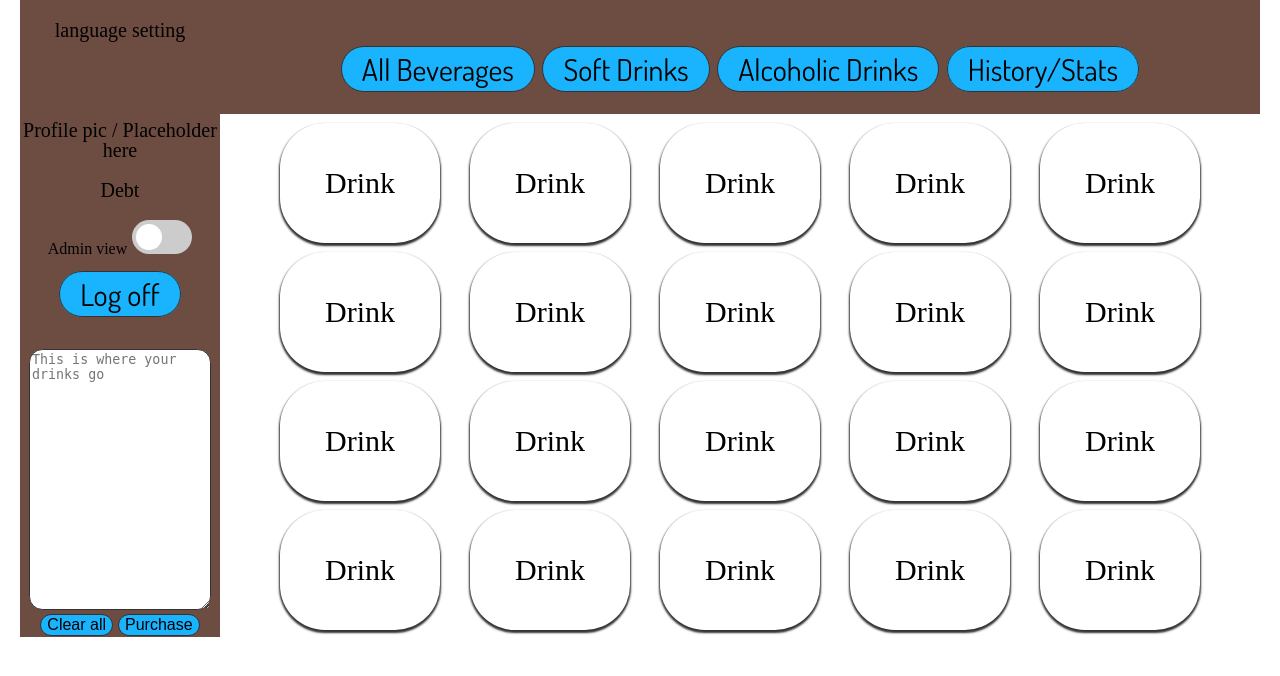
After one commit to LaChapeliere/ipup, a PHP site: page /html/admin_index.html in a window 1280 px wide. The commit adds this page. Shown: the top 676 px of the page. Run offline with PHP 8.4, Linux system fonts and the light colour scheme; some libraries are stand-ins or nearby versions.

Commit message:
testing togglebutton

```diff
--- a/css/style.css
+++ b/css/style.css
@@ -74,11 +74,80 @@ header {
 	margin-top: 1em;
 }
 
+/* THE TOGGLE!!! - The switch - the box around the slider */
+
+#toggle_div, p {
+	font-size: 16px;
+	margin-top: 1em;
+	display: inline-block; ;
+
+}
+.switch {
+  position: relative;
+  display: inline-block;
+  width: 60px;
+  height: 34px;
+}
+
+/* Hide default HTML checkbox */
+.switch input {display:none;}
+
+/* The slider */
+.slider {
+  position: absolute;
+  cursor: pointer;
+  top: 0;
+  left: 0;
+  right: 0;
+  bottom: 0;
+  background-color: #ccc;
+  -webkit-transition: .4s;
+  transition: .4s;
+}
+
+.slider:before {
+  position: absolute;
+  content: "";
+  height: 26px;
+  width: 26px;
+  left: 4px;
+  bottom: 4px;
+  background-color: white;
+  -webkit-transition: .4s;
+  transition: .4s;
+}
+
+input:checked + .slider {
+  background-color: #2196F3;
+}
+
+input:focus + .slider {
+  box-shadow: 0 0 1px #2196F3;
+}
+
+input:checked + .slider:before {
+  -webkit-transform: translateX(26px);
+  -ms-transform: translateX(26px);
+  transform: translateX(26px);
+}
+
+/* Rounded sliders */
+.slider.round {
+  border-radius: 34px;
+}
+
+.slider.round:before {
+  border-radius: 50%;
+}
+
+/* END OF TOGGLE*/
+
 #sidebar_header2 {
-	margin-top: 2.5em;
+	margin-top: 1em;
 	}
 
 #sidebar_header2 [a] {
+	font-size: 16px;
 	margin-top: 4em;
 	border: 1px solid #333;
 	border-radius: 1em;
--- /dev/null
+++ b/html/admin_index.html
@@ -0,0 +1,116 @@
+<!DOCTYPE html>
+<html lang="en">
+
+	<title>Beverage vending machine</title>
+	<meta charset="utf-8" />
+	<link href="../css/reset.css" rel="stylesheet" />
+	<link href="../css/style.css" rel="stylesheet" />
+	<script
+				  src="http://code.jquery.com/jquery-3.1.1.min.js"
+				  integrity="sha256-hVVnYaiADRTO2PzUGmuLJr8BLUSjGIZsDYGmIJLv2b8="
+				  crossorigin="anonymous"></script>	<script src="../scripts/api.js"></script>
+	<script src="../scripts/main.js"></script>
+    <script src="../scripts/api.js"></script>
+	<script>
+    //  $(document).ready(function() {indexPageLoaded});
+		docLoaded(testAPIConnection);
+	</script>
+	<div id="wrapper">
+	<div class="container">
+      <!-- The top bar starts here-->
+		<header id="Top bar">
+		<dl>
+			<dt><button>All Beverages</button></dt>
+			<dt><button>Soft Drinks</button></dt>
+			<dt><button>Alcoholic Drinks</button></dt>
+			<dt><a href="historystats.html">History/Stats</a></dt>
+		</dl>
+		</header>
+
+         <!--THE SIDEBAR STARTS HERE -->
+   		<div id="sidebar">
+
+            <!-- Language setting - Top of sidebar -->
+            <div id="Language">language setting</div>
+
+            <!-- The code for the profil picture -->
+   			<div id="sidebar_header">
+   				Profile pic / Placeholder here
+   			</div>
+
+            <!-- The debt area-->
+            <div id="debt">Debt</div>
+
+            <!-- Toggle button -->
+            <div id="toggle_div">
+               <p>Admin view</p>
+               <label class="switch">
+               <input type="checkbox">
+               <div class="slider round"></div>
+               </label>
+            </div>
+
+            <!-- The Log off button-->
+   			<div id="sidebar_header2">
+
+   				<a href="login_yeah.html">Log off</a> <!--We need to insert something that logs the son of gun out-->
+   			</div>
+
+            <!-- The text area, where the shopping cart is-->
+   			<div id="sidebar_content">
+   				<textarea id="cart" rows="17" placeholder="This is where your drinks go"></textarea>
+   			</div>
+
+            <!-- Clear all / Puchase button area-->
+   			<div id="sidebar_footer">
+   				<button>Clear all</button>
+   				<button>Purchase</button>
+   			</div>
+   		</div>
+
+         <!-- THE MAIN CONTENT STARTS HERE, I.E NOT TOP BAR OR SIDE BAR -->
+
+         <!-- A table for all of the drinks to appear in-->
+   		<div id="content">
+   			<table>
+   			<tr>
+   				<td>Drink</td>
+   				<td>Drink</td>
+   				<td>Drink</td>
+   				<td>Drink</td>
+   				<td>Drink</td>
+   			</tr>
+   			<tr>
+   				<td>Drink</td>
+   				<td>Drink</td>
+   				<td>Drink</td>
+   				<td>Drink</td>
+   				<td>Drink</td>
+   			</tr>
+   			<tr>
+   				<td>Drink</td>
+   				<td>Drink</td>
+   				<td>Drink</td>
+   				<td>Drink</td>
+   				<td>Drink</td>
+   			</tr>
+   			<tr>
+   				<td>Drink</td>
+   				<td>Drink</td>
+   				<td>Drink</td>
+   				<td>Drink</td>
+   				<td>Drink</td>
+   			</tr>
+   			</table>
+
+
+   		</div>
+	</div>
+	</div>
+
+
+<body>
+
+</body>
+
+</html>
--- a/html/login_yeah.html
+++ b/html/login_yeah.html
@@ -7,7 +7,7 @@
 
 <body>
 <<<<<<< HEAD
-<img src="front_image.png" alt="Tha Jamaica" style="width:304px;">
+<img src="img/front_image.png" alt="Tha Jamaica" style="width:304px;">
   <section class="container">
 =======
 
```
